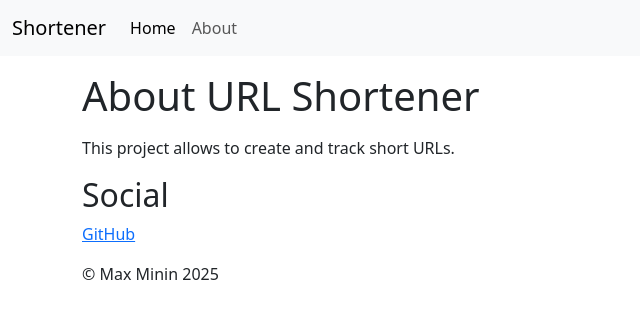
After one commit to mksmin/fastapi-url-shortener, a FastAPI app: page /about/ in a window 1280 px wide. The commit adds this page. Shown: the top 319 px of the page, without its empty margins (0-640 px from the left). Run offline with FastAPI, Linux system fonts and the light colour scheme.

Commit message:
Create about page

```diff
--- /dev/null
+++ b/url-shortener/templates/about.html
@@ -0,0 +1,20 @@
+{% extends 'base.html' %}
+
+{% block title %}
+About — {{ super() }}
+{% endblock %}
+
+{% block main %}
+<h1>About URL Shortener</h1>
+<div class="my-3">
+  <p>
+    This project allows to create and track short URLs.
+  </p>
+</div>
+<div class="my-3">
+  <h2>Social</h2>
+  <p>
+    <a href="/">GitHub</a>
+  </p>
+</div>
+{% endblock %}
--- a/url-shortener/templates/components/navbar.html
+++ b/url-shortener/templates/components/navbar.html
@@ -21,6 +21,12 @@
               href="/"
           >Home</a>
         </li>
+        <li class="nav-item">
+          <a
+              class="nav-link"
+              href="/about/"
+          >About</a>
+        </li>
       </ul>
     </div>
   </div>
--- a/url-shortener/templates/home.html
+++ b/url-shortener/templates/home.html
@@ -5,7 +5,7 @@
 {% endblock %}
 
 {% block main %}
-<h1>Hello, URL SHortener!</h1>
+<h1>Hello, URL Shortener!</h1>
 <div>
   <a href="/docs">Swagger docs</a>
 </div>
```
Also changed, not shown: url-shortener/api/main_views.py (+13 -0 lines).
